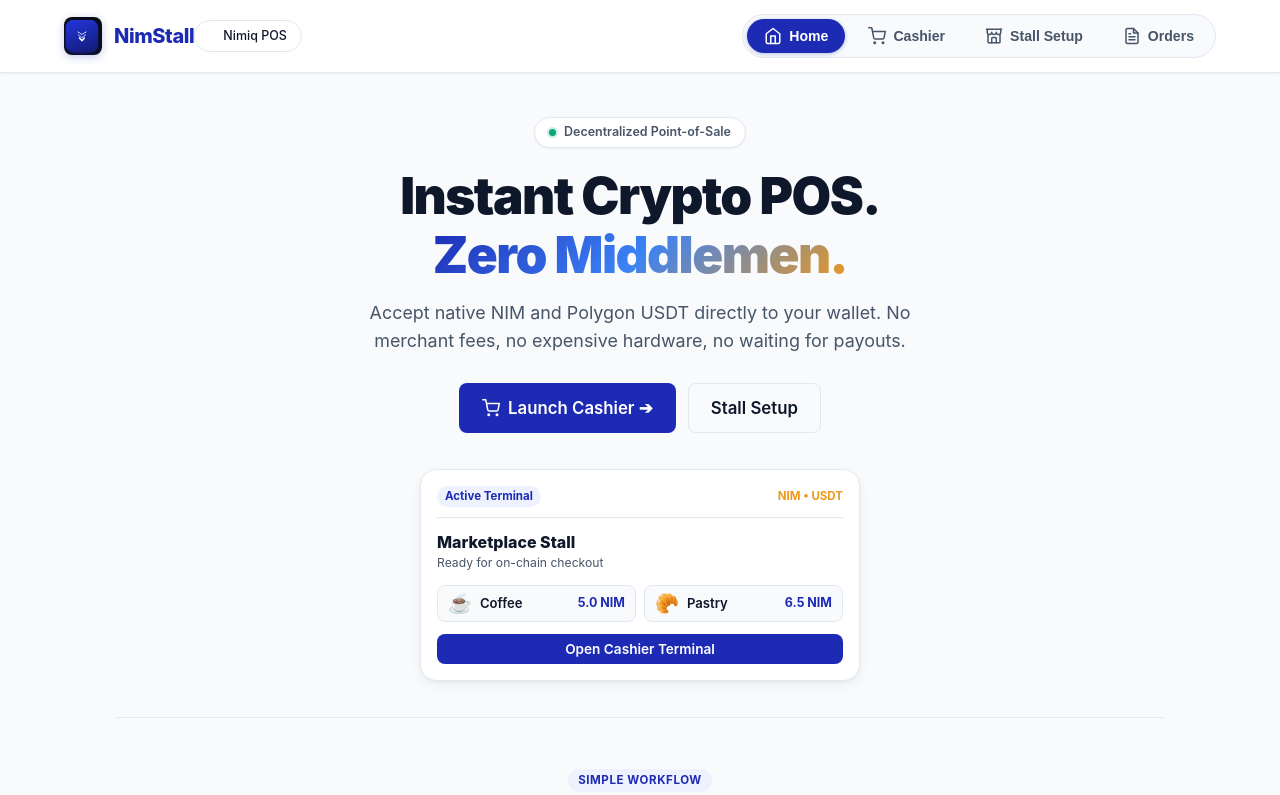
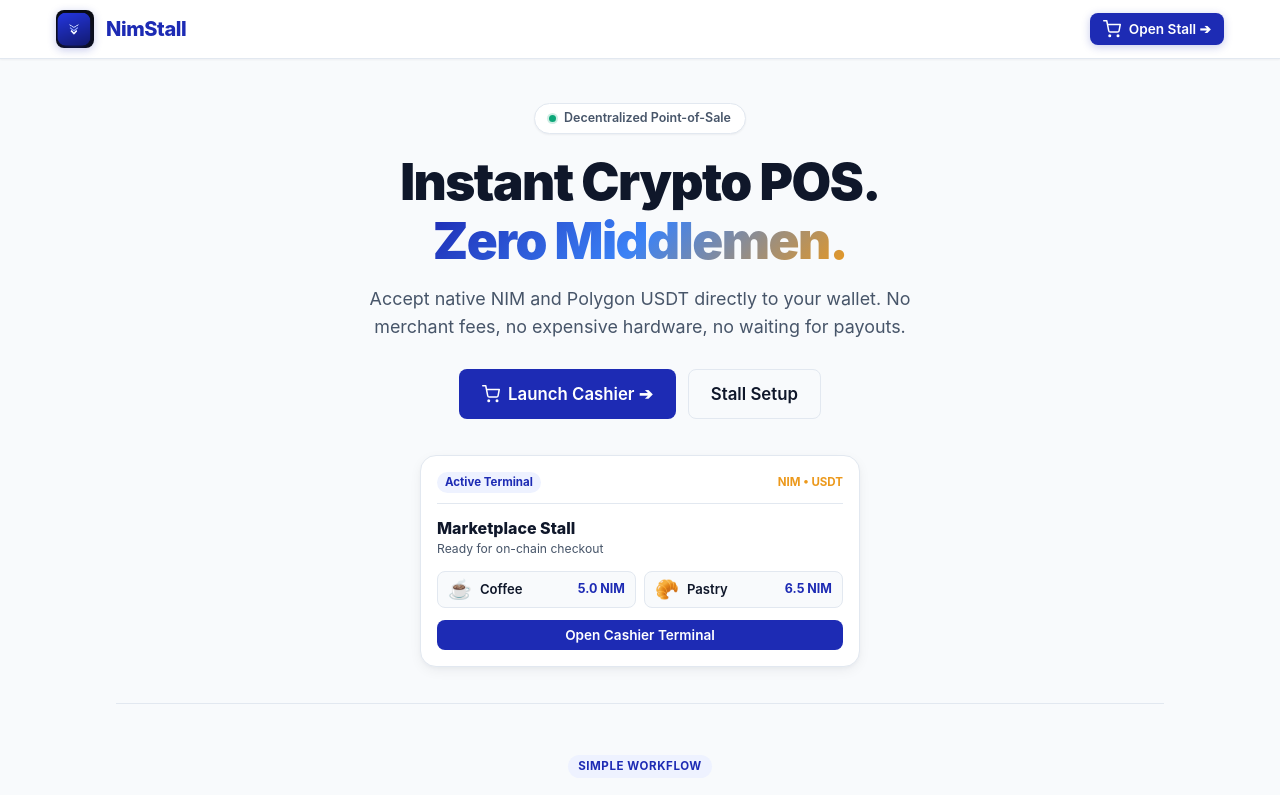
Before and after one commit to Datwebguy/nimstall, a Vue app: page / in a window 1280 px wide. Shown: the top 795 px of the page. Built offline with nearby package versions, Linux system fonts and the light colour scheme.

Commit message:
fix(nav): hide app tabs from homepage, show single Open Stall header button

```diff
--- a/src/components/Navbar.vue
+++ b/src/components/Navbar.vue
@@ -22,7 +22,7 @@
 
 <template>
   <header class="app-header">
-    <div class="header-container">
+    <div class="header-container" :class="{ 'landing-header': currentScreen === 'landing' }">
       <div class="brand-row">
         <div class="brand-badge" @click="emit('navigate', 'landing')">
           <img src="/logo.png" alt="NimStall" class="app-brand-logo" />
@@ -31,7 +31,23 @@
           </div>
         </div>
 
-        <div class="wallet-pill">
+        <!-- On Homepage: Clean Open Stall CTA button -->
+        <button
+          v-if="currentScreen === 'landing'"
+          class="btn btn-primary btn-sm header-open-stall-btn"
+          type="button"
+          @click="emit('navigate', 'sell')"
+        >
+          <svg class="btn-svg-icon" viewBox="0 0 24 24" fill="none" stroke="currentColor" stroke-width="2" stroke-linecap="round" stroke-linejoin="round">
+            <circle cx="9" cy="21" r="1"></circle>
+            <circle cx="20" cy="21" r="1"></circle>
+            <path d="M1 1h4l2.68 13.39a2 2 0 0 0 2 1.61h9.72a2 2 0 0 0 2-1.61L23 6H6"></path>
+          </svg>
+          <span>Open Stall ➔</span>
+        </button>
+
+        <!-- Inside POS App: Wallet Status Pill -->
+        <div v-else class="wallet-pill">
           <span v-if="connectedAccount" class="status-dot connected"></span>
           <span v-else class="status-dot online"></span>
 
@@ -42,20 +58,8 @@
         </div>
       </div>
 
-      <nav class="nav-tabs" role="tablist">
-        <button
-          class="nav-tab"
-          :class="{ active: currentScreen === 'landing' }"
-          type="button"
-          @click="emit('navigate', 'landing')"
-        >
-          <svg class="tab-svg-icon" viewBox="0 0 24 24" fill="none" stroke="currentColor" stroke-width="2" stroke-linecap="round" stroke-linejoin="round">
-            <path d="M3 9l9-7 9 7v11a2 2 0 0 1-2 2H5a2 2 0 0 1-2-2z"></path>
-            <polyline points="9 22 9 12 15 12 15 22"></polyline>
-          </svg>
-          <span class="tab-label">Home</span>
-        </button>
-
+      <!-- App Tabs: ONLY rendered inside POS app screens, NOT on Homepage -->
+      <nav v-if="currentScreen !== 'landing'" class="nav-tabs" role="tablist">
         <button
           class="nav-tab"
           :class="{ active: currentScreen === 'sell' }"
--- a/src/style.css
+++ b/src/style.css
@@ -90,6 +90,23 @@
   display: flex;
   flex-direction: column;
   gap: 12px;
+}
+
+.landing-header {
+  flex-direction: row !important;
+  align-items: center !important;
+  justify-content: space-between !important;
+  padding: 10px 16px !important;
+}
+
+.landing-header .brand-row {
+  width: 100%;
+}
+
+.header-open-stall-btn {
+  font-weight: 700;
+  box-shadow: 0 2px 8px rgba(29, 43, 180, 0.25);
+  white-space: nowrap;
 }
 
 @media (min-width: 768px) {
```
